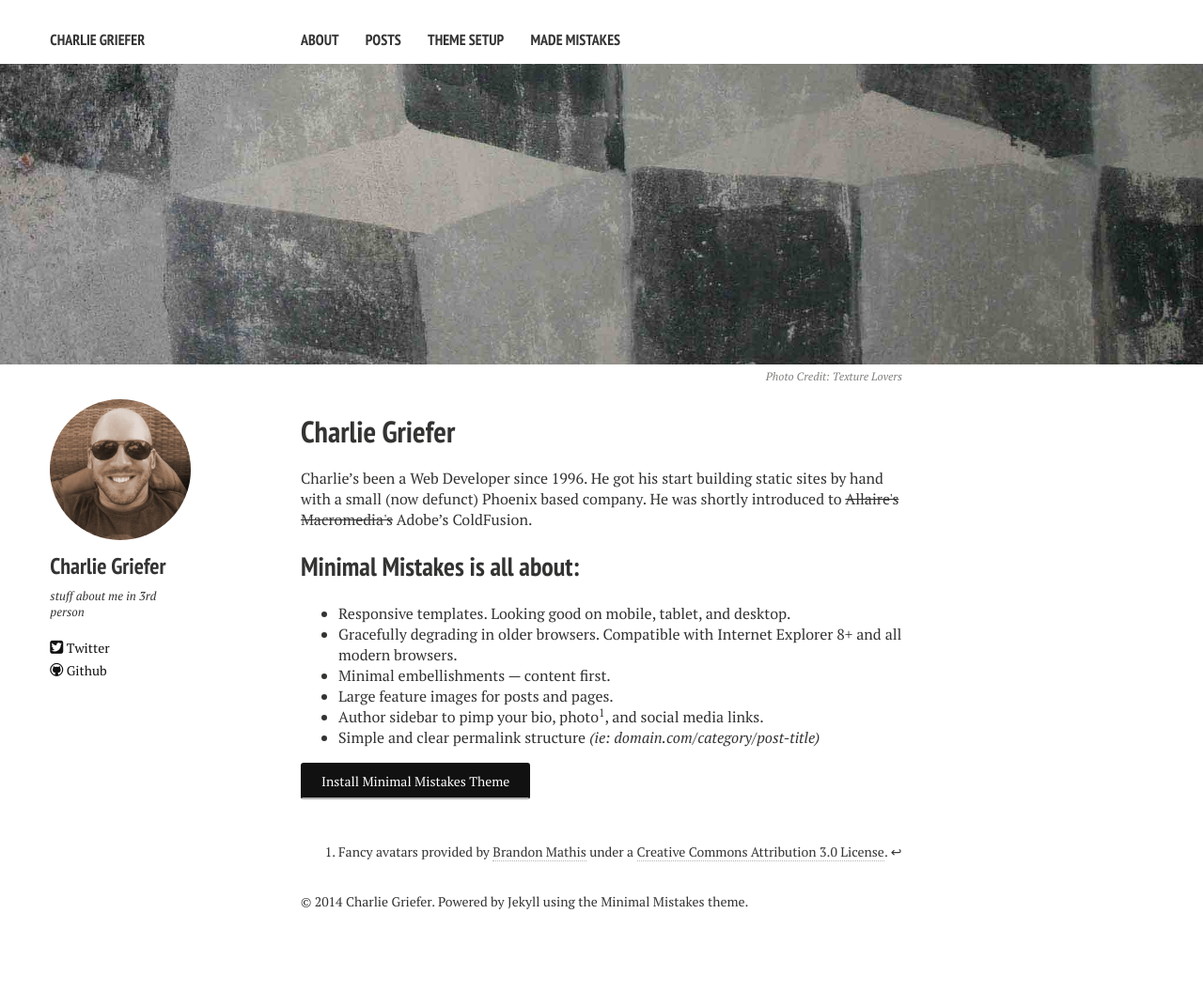
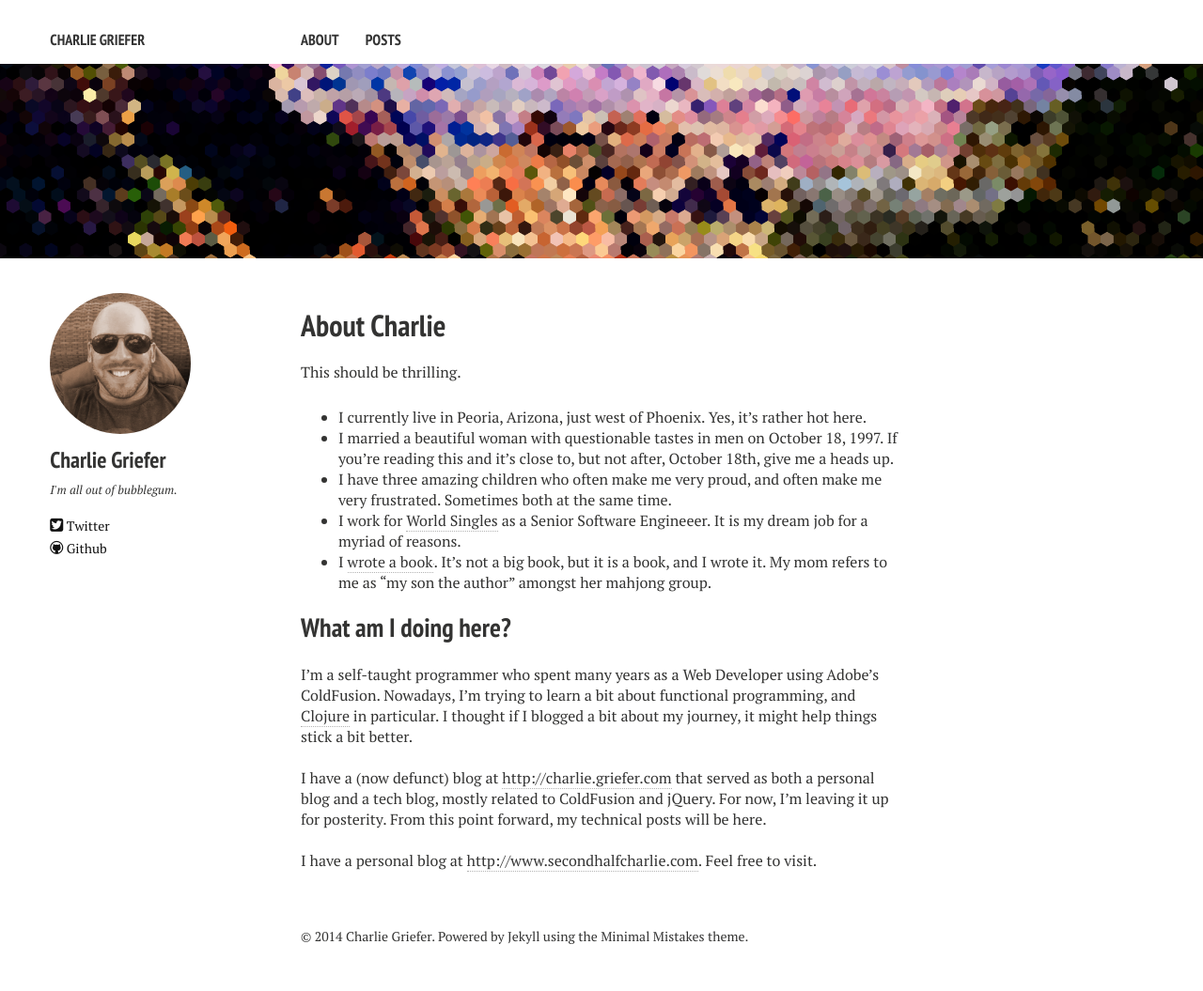
Before and after one commit to charliegriefer/charliegriefer.github.io, a Jekyll site: the page built from about.md, in a window 1280 px wide. Shown: the whole page at 94% size. Built offline with Jekyll 4.4.1, drawn with Linux system fonts in a browser that asks for light colours; nearby versions of some CDN libraries; before the commit the page ends 1018 px from its top, so only the background shows below that.

Commit message:
making it more mine

```diff
--- a/_config.yml
+++ b/_config.yml
@@ -1,15 +1,15 @@
 title:            Charlie Griefer
 description:      I'm here to learn clojure and chew bubblegum.
 # Your site's domain goes here. Leave localhost server or blank when working locally.
-url:              http://charliegriefer.github.io
-# url:                http://localhost:4000
+# url:              http://charliegriefer.github.io
+url:                http://localhost:4000
 disqus_shortname:
 
 # Owner/author information
 owner:
   name:           Charlie Griefer
   avatar:         bio-photo.png
-  bio:            "stuff about me in 3rd person"
+  bio:            "I'm all out of bubblegum."
   email:          charlie@griefer.com
   # Social networking links are used in author-bio sidebar. Update and remove as you like.
   twitter:        charliegriefer
@@ -40,11 +40,11 @@
     url: /about/
   - title: Posts
     url: /posts/
-  - title: Theme Setup
-    url: /theme-setup/
-  - title: Made Mistakes
-    url: http://mademistakes.com
-    external: true
+#  - title: Theme Setup
+#    url: /theme-setup/
+#  - title: Made Mistakes
+#    url: http://mademistakes.com
+#    external: true
 
 # http://en.wikipedia.org/wiki/List_of_tz_database_time_zones
 timezone:    America/New_York
--- a/about.md
+++ b/about.md
@@ -1,30 +1,29 @@
 ---
 layout: page
 permalink: /about/
-title: Charlie Griefer
-tagline: Minimal Mistakes, a Jekyll Theme
+title: About Charlie
+tagline: Get to know the man behind the github page
 tags: [about, Charlie Griefer, Clojure, programming]
 modified: 5-11-2014
 comments: true
 image:
-  feature: texture-feature-02.jpg
-  credit: Texture Lovers
-  creditlink: http://texturelovers.com
+  feature: canyon_honeycomb.png
+#  credit: Texture Lovers
+#  creditlink: http://texturelovers.com
 ---
 
-Charlie's been a Web Developer since 1996. He got his start building static sites by hand with a small (now defunct) Phoenix based company. He was shortly introduced to <s>Allaire's</s> <s>Macromedia's</s> Adobe's ColdFusion.
+This should be thrilling.
 
-## Minimal Mistakes is all about:
+* I currently live in Peoria, Arizona, just west of Phoenix. Yes, it's rather hot here.
+* I married a beautiful woman with questionable tastes in men on October 18, 1997. If you're reading this and it's close to, but not after, October 18th, give me a heads up.
+* I have three amazing children who often make me very proud, and often make me very frustrated. Sometimes both at the same time.
+* I work for [World Singles](http://www.worldsingles.com) as a Senior Software Engineeer. It is my dream job for a myriad of reasons.
+* I <a href="http://www.amazon.com/gp/product/B00C26IZNE/ref=as_li_tl?ie=UTF8&camp=1789&creative=390957&creativeASIN=B00C26IZNE&linkCode=as2&tag=charlgrief-20&linkId=NPXXTJPCOPZ3RCPR">wrote a book</a><img src="http://ir-na.amazon-adsystem.com/e/ir?t=charlgrief-20&l=as2&o=1&a=B00C26IZNE" width="1" height="1" border="0" alt="" style="border:none !important; margin:0px !important;" />. It's not a big book, but it is a book, and I wrote it. My mom refers to me as "my son the author" amongst her mahjong group.
 
-* Responsive templates. Looking good on mobile, tablet, and desktop.
-* Gracefully degrading in older browsers. Compatible with Internet Explorer 8+ and all modern browsers.
-* Minimal embellishments --- content first.
-* Large feature images for posts and pages.
-* Author sidebar to pimp your bio, photo[^2], and social media links.
-* Simple and clear permalink structure *(ie: domain.com/category/post-title)*
+## What am I doing here?
 
-<a markdown="0" href="{{ site.url }}/theme-setup" class="btn">Install Minimal Mistakes Theme</a>
-
-[^1]: Since open sourcing this theme I have released a couple other Jekyll themes. My website [Made Mistakes](http://mademistakes.com) is currently using a modified version of my [So Simple Theme](http://mmistakes.github.io/so-simple-theme/).
-
-[^2]: Fancy avatars provided by [Brandon Mathis](http://brandonmathis.com/projects/fancy-avatars/demo/) under a [Creative Commons Attribution 3.0 License](http://creativecommons.org/licenses/by/3.0/).
+I'm a self-taught programmer who spent many years as a Web Developer using Adobe's ColdFusion. Nowadays, I'm trying to learn a bit about functional programming, and [Clojure](http://clojure.org) in particular. I thought if I blogged a bit about my journey, it might help things stick a bit better.\\
+\\
+I have a (now defunct) blog at [http://charlie.griefer.com](http://charlie.griefer.com) that served as both a personal blog and a tech blog, mostly related to ColdFusion and jQuery. For now, I'm leaving it up for posterity. From this point forward, my technical posts will be here.\\
+\\
+I have a personal blog at [http://www.secondhalfcharlie.com](http://www.secondhalfcharlie.com). Feel free to visit.
```
Also changed, not shown: index.md (+1 -1 lines), images/canyon_honeycomb.png (added), images/clojure.png (deleted), images/clojure_honeycomb.png (added), images/clojure_pixels.png (deleted).
